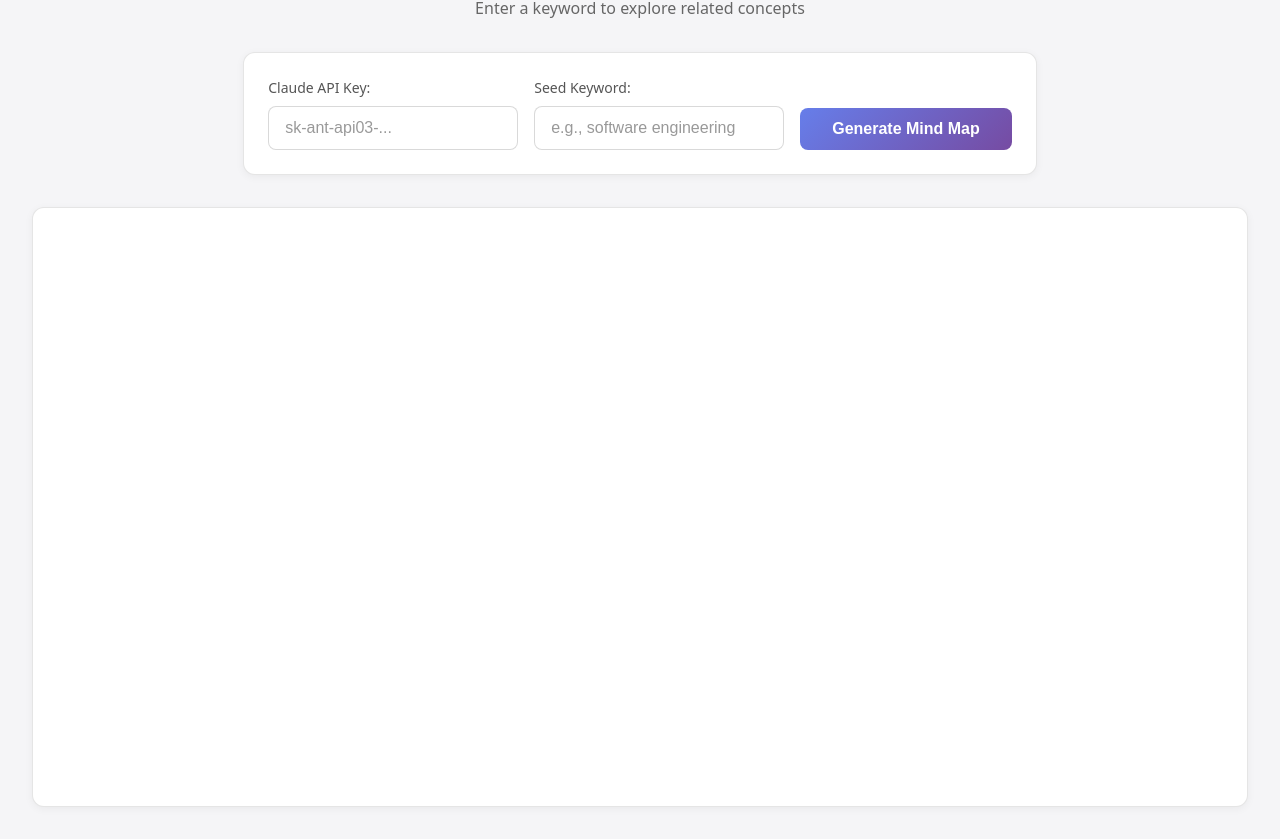
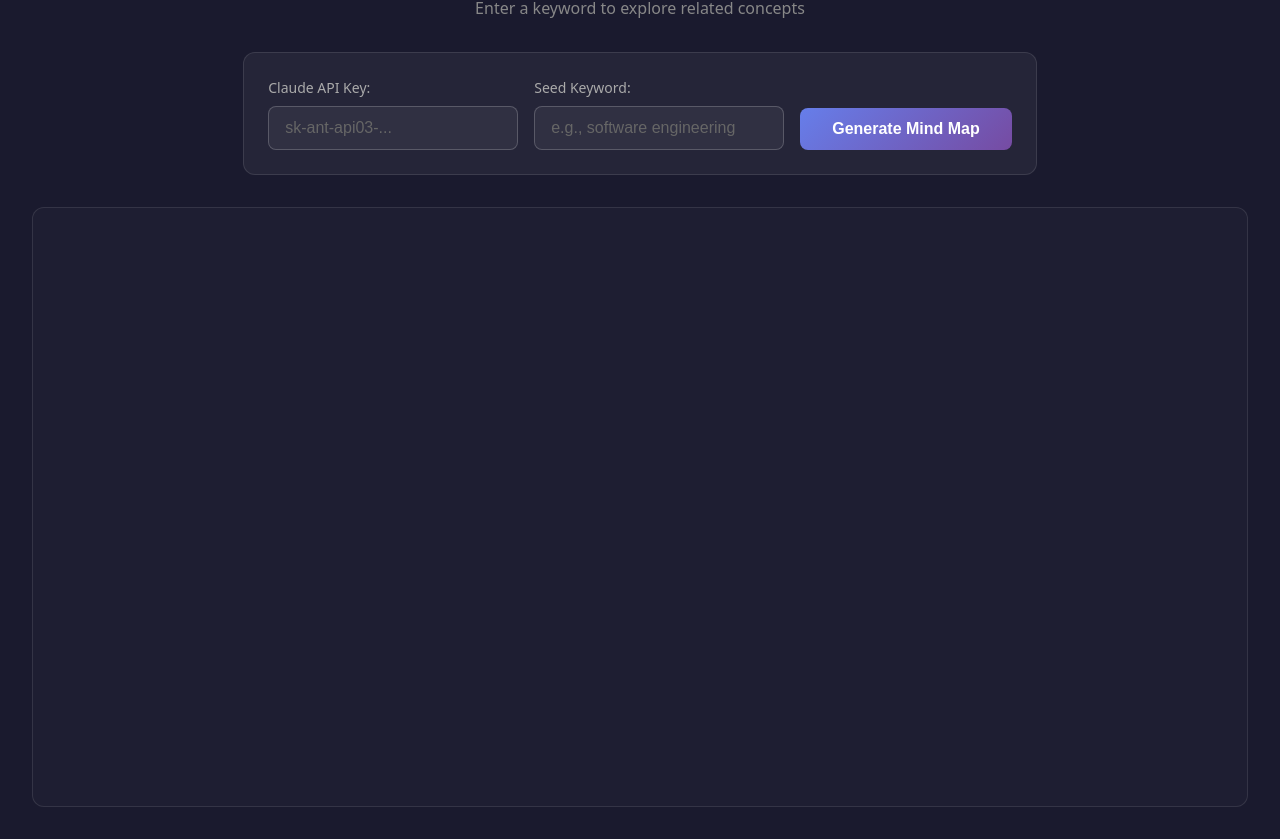
Before and after one commit to alpinemily/career-mind-map, a website built with Vite: page index.html in a window 1280 px wide. Shown: the part 104-943 px from the top of the page. Built offline with nearby package versions, Linux system fonts and the light colour scheme.

Commit message:
switch to dark mode css

```diff
--- a/src/style.css
+++ b/src/style.css
@@ -2,9 +2,9 @@
   font-family: system-ui, Avenir, Helvetica, Arial, sans-serif;
   line-height: 1.5;
   font-weight: 400;
-  color-scheme: light;
-  color: #213547;
-  background-color: #f5f5f7;
+  color-scheme: dark;
+  color: rgba(255, 255, 255, 0.87);
+  background-color: #1a1a2e;
   font-synthesis: none;
   text-rendering: optimizeLegibility;
   -webkit-font-smoothing: antialiased;
@@ -45,7 +45,7 @@ header h1 {
 }
 
 header p {
-  color: #666;
+  color: #888;
   margin: 0;
 }
 
@@ -57,10 +57,9 @@ header p {
   align-items: flex-end;
   margin-bottom: 2rem;
   padding: 1.5rem;
-  background: white;
+  background: rgba(255, 255, 255, 0.05);
   border-radius: 12px;
-  border: 1px solid rgba(0, 0, 0, 0.1);
-  box-shadow: 0 2px 8px rgba(0, 0, 0, 0.05);
+  border: 1px solid rgba(255, 255, 255, 0.1);
 }
 
 .input-group {
@@ -71,15 +70,15 @@ header p {
 
 .input-group label {
   font-size: 0.875rem;
-  color: #555;
+  color: #aaa;
 }
 
 .input-group input {
   padding: 0.75rem 1rem;
-  border: 1px solid rgba(0, 0, 0, 0.15);
+  border: 1px solid rgba(255, 255, 255, 0.2);
   border-radius: 8px;
-  background: white;
-  color: #213547;
+  background: rgba(255, 255, 255, 0.05);
+  color: white;
   font-size: 1rem;
   min-width: 250px;
   transition: border-color 0.2s, box-shadow 0.2s;
@@ -92,7 +91,7 @@ header p {
 }
 
 .input-group input::placeholder {
-  color: #999;
+  color: #666;
 }
 
 button {
@@ -137,7 +136,7 @@ button:disabled {
 .spinner {
   width: 50px;
   height: 50px;
-  border: 4px solid rgba(0, 0, 0, 0.1);
+  border: 4px solid rgba(255, 255, 255, 0.1);
   border-top-color: #667eea;
   border-radius: 50%;
   animation: spin 1s linear infinite;
@@ -150,7 +149,7 @@ button:disabled {
 }
 
 #loading-text {
-  color: #666;
+  color: #888;
   font-size: 0.875rem;
 }
 
@@ -158,10 +157,9 @@ button:disabled {
   width: 100%;
   flex: 1;
   min-height: 600px;
-  background: white;
+  background: rgba(255, 255, 255, 0.02);
   border-radius: 12px;
-  border: 1px solid rgba(0, 0, 0, 0.1);
-  box-shadow: 0 2px 8px rgba(0, 0, 0, 0.05);
+  border: 1px solid rgba(255, 255, 255, 0.1);
   overflow: hidden;
 }
 
@@ -182,7 +180,7 @@ button:disabled {
 
 .node text {
   font-size: 12px;
-  fill: #213547;
+  fill: white;
   pointer-events: none;
   text-anchor: middle;
 }
```
